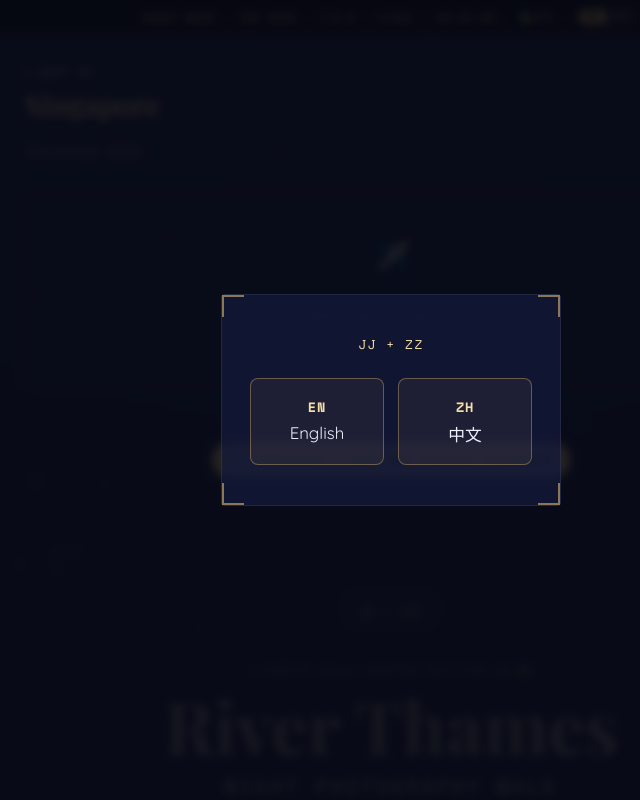
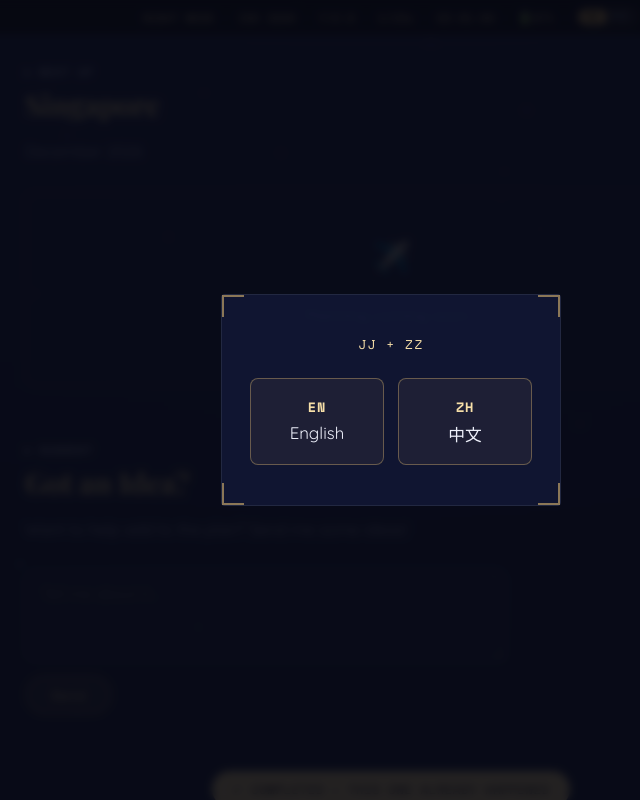
Before and after one commit to jjiangav/Date-Planner, a React (Vite) app: page / in a window 1280 px wide. Shown: the top 800 px of the page, without its empty margins (249-889 px from the left). Built offline with nearby package versions, Linux system fonts and the light colour scheme.

Commit message:
Move the suggestion form between the Singapore placeholder and the completed London trip

```diff
--- a/App.jsx
+++ b/App.jsx
@@ -554,6 +554,12 @@ function App() {
         </div>
       </section>
 
+      <section className="section next-date-section">
+        <h2><span className="section-tag">{t.sections.suggest.tag}</span>{t.sections.suggest.title}</h2>
+        <p className="section-lead">{t.sections.suggest.lead}</p>
+        <SuggestionForm t={t} />
+      </section>
+
       <div className="completed-ribbon">{t.completedBadge}</div>
 
       <div className="completed-trip">
@@ -669,12 +675,6 @@ function App() {
           <h2><span className="section-tag">{t.sections.checklist.tag}</span>{t.sections.checklist.title}</h2>
           <Checklist items={t.checklist} />
         </section>
-
-        <section className="section">
-          <h2><span className="section-tag">{t.sections.suggest.tag}</span>{t.sections.suggest.title}</h2>
-          <p className="section-lead">{t.sections.suggest.lead}</p>
-          <SuggestionForm t={t} />
-        </section>
       </main>
       </div>
 
```
